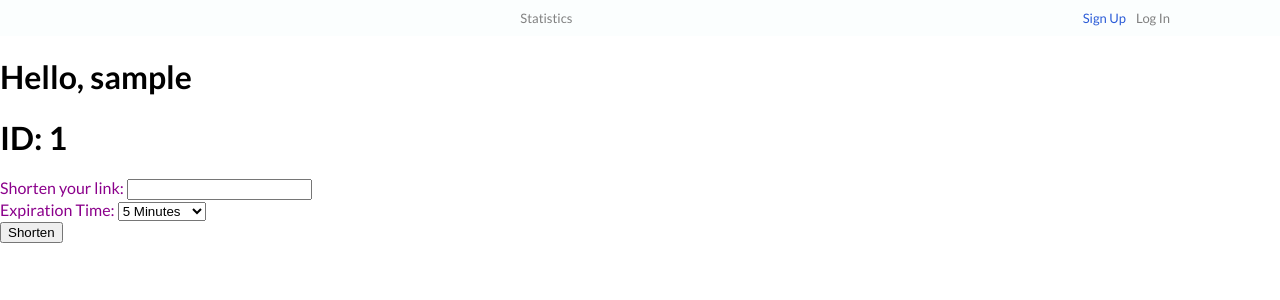
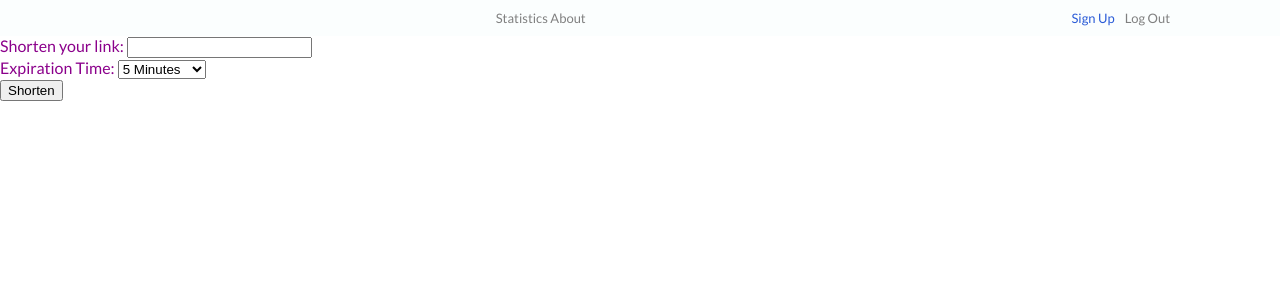
Before and after one commit to Boborikin/Flask-Shortener, a Flask app: page / in a window 1280 px wide. Shown: the top 300 px of the page. Run offline with Flask 2, Linux system fonts and the light colour scheme; the visitor is signed in with stand-in values (Sample User, id 1); data comes from the database, SQL or seed files in the repository; some libraries are stand-ins or nearby versions.

Commit message:
add logout button

```diff
--- a/app.py
+++ b/app.py
@@ -10,7 +10,7 @@ import random
 import datetime
 from dateutil.relativedelta import relativedelta
 from werkzeug.security import generate_password_hash, check_password_hash
-from flask_login import LoginManager, UserMixin, login_required, login_user, current_user, AnonymousUserMixin
+from flask_login import LoginManager, UserMixin, login_required, login_user, current_user, logout_user
 from flask_migrate import Migrate
 
 
@@ -179,6 +179,12 @@ def login():
         flash('Invalid username or password')
     return render_template('login.html', form=form)
 
+@app.route('/logout')
+@login_required
+def logout():
+    logout_user()
+    return redirect(url_for('index'))
+
 
 @app.route('/register', methods=['GET', 'POST'])
 def register():
--- a/static/base.css
+++ b/static/base.css
@@ -35,3 +35,8 @@ a:hover {
     float: right;
     padding-right: 100px;
 }
+
+#logout {
+    float: right;
+    padding-right: 100px;
+}
--- a/templates/base.html
+++ b/templates/base.html
@@ -12,8 +12,13 @@
 {% block navbar %}
     <div class="navbar">
     <ul>
-        <li><a href="/login" id="login">Log In</a></li>
-        <li><a href="/stats">Statistics</a></li>
+        {% if current_user.is_authenticated %}
+        <li><a href="{{ url_for('logout') }}" id="logout">Log Out</a></li>
+        <li><a href="{{ url_for('stats') }}">Statistics</a></li>
+        {% else %}
+        <li><a href="{{ url_for('login') }}" id="login">Log In</a></li>
+        {% endif %}
+        <li><a href="/about">About</a></li>
         <li><a href="/register" id="signup">Sign Up</a></li>
     </ul>
     </div>
--- a/templates/index.html
+++ b/templates/index.html
@@ -7,10 +7,6 @@
     {% block title %}Shortener{% endblock %}
 </title>
 {% block page_content %}
-    {% if current_user %}
-        <h1>Hello, {{ current_user.username }}</h1>
-        <h1>ID: {{ current_user.id }}</h1>
-    {% endif %}
 <div class="page-header">
     <a href="{{ link }}">{{ link }}</a>
 </div>
```
